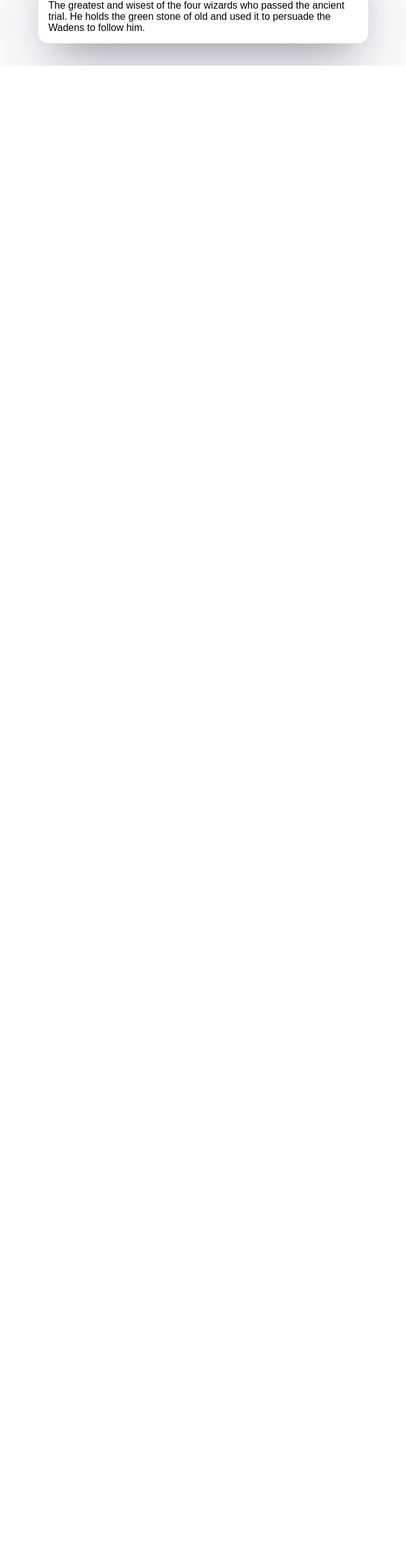
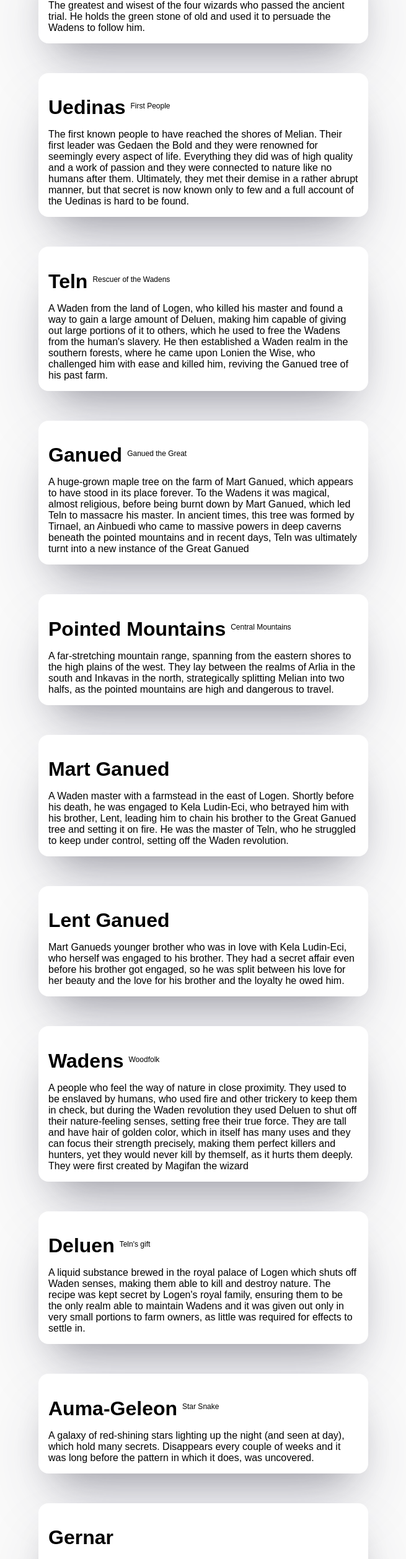
Before and after one commit to crushy99/melian, a React (Vite) app: page / in a window 1280 px wide. Shown: the part 820-3336 px from the top of the page at 62% size, without its empty margins (312-967 px from the left). Before the commit the page ends 926 px from the top, so only its background shows below. Built offline with nearby package versions, Linux system fonts and the light colour scheme.

Commit message:
add entries to english lexicon

```diff
--- a/lexicon/EnglishLexicon.ts
+++ b/lexicon/EnglishLexicon.ts
@@ -1,5 +1,6 @@
 import {Entry} from "./Entry";
 import {EntryType} from "./EntryType";
+import {Book} from "./Book.ts";
 
 /**
  * A non-alphabetic lexicon of all kinds of people, places and events in Melian (texts in english)
@@ -31,6 +32,83 @@ export const EnglishLexicon: Entry[] = [
         type: EntryType.Person,
         entry: "The greatest and wisest of the four wizards who passed the ancient trial. He holds the green stone of old and used it to persuade the Wadens to follow him.",
         synonyms: ["Lonien the Green", "Lonien the Wise", "Nature's Friend"],
+        books: [Book.Teln],
+        isFinished: false,
+    },
+    {
+        name: "Uedinas",
+        type: EntryType.People,
+        entry: "The first known people to have reached the shores of Melian. Their first leader was Gedaen the Bold and they were renowned for seemingly every aspect of life. Everything they did was of high quality and a work of passion and they were connected to nature like no humans after them. Ultimately, they met their demise in a rather abrupt manner, but that secret is now known only to few and a full account of the Uedinas is hard to be found.",
+        synonyms: ["Uedi-Enas", "First People", "Men of the Beginning"],
+        books: [Book.Teln],
+        isFinished: false,
+    },
+    {
+        name: "Teln",
+        type: EntryType.Person,
+        entry: "A Waden from the land of Logen, who killed his master and found a way to gain a large amount of Deluen, making him capable of giving out large portions of it to others, which he used to free the Wadens from the human's slavery. He then established a Waden realm in the southern forests, where he came upon Lonien the Wise, who challenged him with ease and killed him, reviving the Ganued tree of his past farm.",
+        synonyms: ["First Free Waden", "Rescuer of the Wadens"],
+        books: [Book.Teln],
+        isFinished: false,
+    },
+    {
+        name: "Ganued",
+        type: EntryType.Entity,
+        entry: "A huge-grown maple tree on the farm of Mart Ganued, which appears to have stood in its place forever. To the Wadens it was magical, almost religious, before being burnt down by Mart Ganued, which led Teln to massacre his master. In ancient times, this tree was formed by Tirnael, an Ainbuedi who came to massive powers in deep caverns beneath the pointed mountains and in recent days, Teln was ultimately turnt into a new instance of the Great Ganued",
+        synonyms: ["Maple Tree", "Ganued the Great", "Great Ganued", "Sunlight from the Past"],
+        books: [Book.Teln],
+        isFinished: false,
+    },
+    {
+        name: "Pointed Mountains",
+        type: EntryType.Place,
+        entry: "A far-stretching mountain range, spanning from the eastern shores to the high plains of the west. They lay between the realms of Arlia in the south and Inkavas in the north, strategically splitting Melian into two halfs, as the pointed mountains are high and dangerous to travel.",
+        synonyms: ["Melad-Vatemu", "Central Mountains"],
+        isFinished: false,
+    },
+    {
+        name: "Mart Ganued",
+        type: EntryType.Person,
+        entry: "A Waden master with a farmstead in the east of Logen. Shortly before his death, he was engaged to Kela Ludin-Eci, who betrayed him with his brother, Lent, leading him to chain his brother to the Great Ganued tree and setting it on fire. He was the master of Teln, who he struggled to keep under control, setting off the Waden revolution.",
+        books: [Book.Teln],
+        isFinished: false,
+    },
+    {
+        name: "Lent Ganued",
+        type: EntryType.Person,
+        entry: "Mart Ganueds younger brother who was in love with Kela Ludin-Eci, who herself was engaged to his brother. They had a secret affair even before his brother got engaged, so he was split between his love for her beauty and the love for his brother and the loyalty he owed him.",
+        books: [Book.Teln],
+        isFinished: false,
+    },
+    {
+        name: "Wadens",
+        type: EntryType.People,
+        entry: "A people who feel the way of nature in close proximity. They used to be enslaved by humans, who used fire and other trickery to keep them in check, but during the Waden revolution they used Deluen to shut off their nature-feeling senses, setting free their true force. They are tall and have hair of golden color, which in itself has many uses and they can focus their strength precisely, making them perfect killers and hunters, yet they would never kill by themself, as it hurts them deeply. They were first created by Magifan the wizard",
+        synonyms: ["Lords of the South", "Woodfolk"],
+        books: [Book.Teln],
+        isFinished: false,
+    },
+    {
+        name: "Deluen",
+        type: EntryType.Entity,
+        entry: "A liquid substance brewed in the royal palace of Logen which shuts off Waden senses, making them able to kill and destroy nature. The recipe was kept secret by Logen's royal family, ensuring them to be the only realm able to maintain Wadens and it was given out only in very small portions to farm owners, as little was required for effects to settle in.",
+        synonyms: ["Nature's Demise", "Teln's gift"],
+        books: [Book.Teln],
+        isFinished: false,
+    },
+    {
+        name: "Auma-Geleon",
+        type: EntryType.Entity,
+        entry: "A galaxy of red-shining stars lighting up the night (and seen at day), which hold many secrets. Disappears every couple of weeks and it was long before the pattern in which it does, was uncovered.",
+        synonyms: ["Red Snake", "Star Snake", "Snake of the Starts", "Sign of the Uedinas"],
+        books: [Book.Teln],
+        isFinished: false,
+    },
+    {
+        name: "Gernar",
+        type: EntryType.Person,
+        entry: "A mysterious man who travels the lands of Melian on his journey to find the ultimate truth about the world. On his journey he comes across Teln and tells him of his knowledge, before departing to his last stop: the holy lake. There he resided until his end.",
+        books: [Book.Teln],
         isFinished: false,
     }
 ];
```
